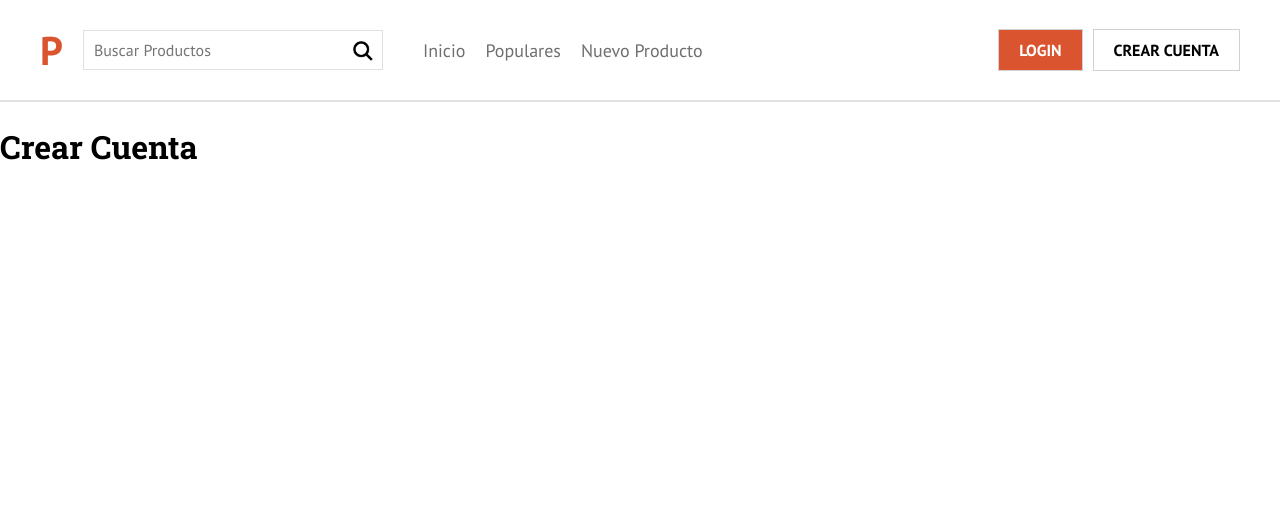
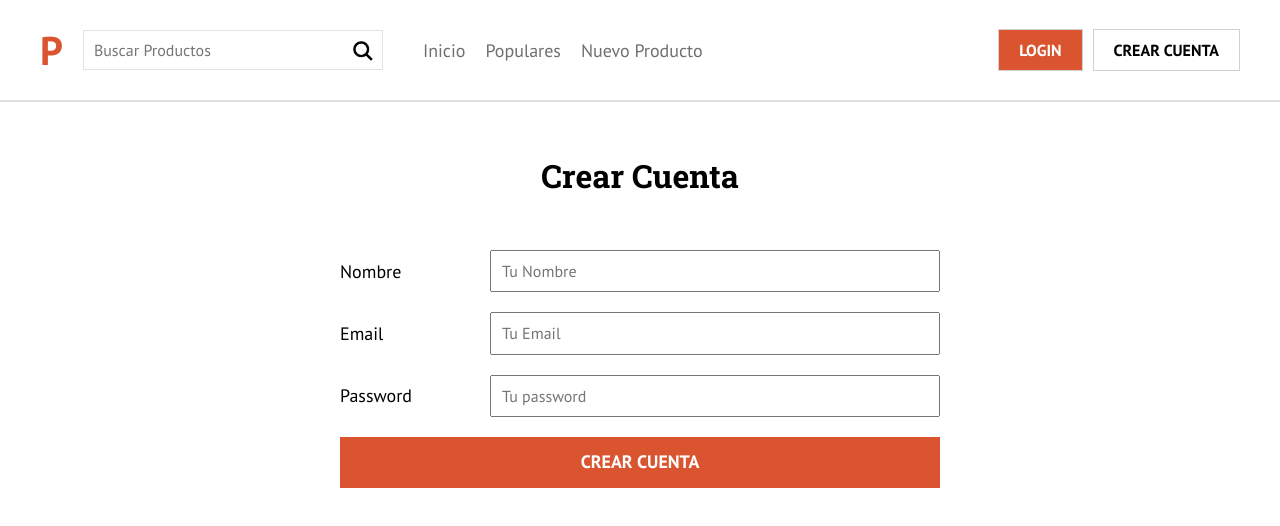
Before and after one commit to FranMolleda/next_producthunt, a Next.js app: page /crear-cuenta in a window 1280 px wide. Shown: the top 526 px of the page. Built offline with nearby package versions, Linux system fonts and the light colour scheme.

Commit message:
Iniciar sesion form created

```diff
--- a/components/layout/Layout.js
+++ b/components/layout/Layout.js
@@ -47,7 +47,6 @@ function Layout(props) {
 
           h3 {
             font-family: "PT Sans", sans-serif;
-            font-weight: 700;
           }
 
           ul {
--- /dev/null
+++ b/components/ui/Formulario.js
@@ -0,0 +1,40 @@
+import styled from "@emotion/styled";
+
+export const Formulario = styled.form`
+  max-width: 600px;
+  width: 95%;
+  margin: 5rem auto 0 auto;
+`;
+
+export const Campo = styled.div`
+  margin-bottom: 2rem;
+  display: flex;
+  align-items: center;
+
+  label {
+    flex: 0 0 150px;
+    font-size: 1.8rem;
+  }
+
+  input {
+    flex: 1;
+    padding: 1rem;
+  }
+`;
+
+export const InputSubmit = styled.input`
+  background-color: var(--naranja);
+  width: 100%;
+  padding: 1.5rem;
+  text-align: center;
+  color: #fff;
+  font-size: 1.8rem;
+  text-transform: uppercase;
+  border: none;
+  font-family: "PT Sans", sans-serif;
+  font-weight: 700;
+
+  &:hover {
+    cursor: pointer;
+  }
+`;
--- a/pages/crear-cuenta.js
+++ b/pages/crear-cuenta.js
@@ -1,10 +1,52 @@
+import React from "react";
+import { css } from "@emotion/core";
 import Layout from "../components/layout/Layout";
+import { Formulario, Campo, InputSubmit } from "../components/ui/Formulario";
 
 export default function CrearCuenta() {
   return (
     <div>
       <Layout>
-        <h1>Crear Cuenta</h1>
+        <>
+          <h1
+            css={css`
+              text-align: center;
+              margin-top: 5rem;
+            `}
+          >
+            Crear Cuenta
+          </h1>
+          <Formulario>
+            <Campo>
+              <label htmlFor="nombre">Nombre</label>
+              <input
+                type="text"
+                id="nombre"
+                placeholder="Tu Nombre"
+                name="nombre"
+              />
+            </Campo>
+            <Campo>
+              <label htmlFor="email">Email</label>
+              <input
+                type="text"
+                id="email"
+                placeholder="Tu Email"
+                name="email"
+              />
+            </Campo>
+            <Campo>
+              <label htmlFor="password">Password</label>
+              <input
+                type="password"
+                id="password"
+                placeholder="Tu password"
+                name="password"
+              />
+            </Campo>
+            <InputSubmit type="submit" value="Crear Cuenta" />
+          </Formulario>
+        </>
       </Layout>
     </div>
   );
--- a/styles/globals.css
+++ /dev/null
@@ -1,16 +0,0 @@
-html,
-body {
-  padding: 0;
-  margin: 0;
-  font-family: -apple-system, BlinkMacSystemFont, Segoe UI, Roboto, Oxygen,
-    Ubuntu, Cantarell, Fira Sans, Droid Sans, Helvetica Neue, sans-serif;
-}
-
-a {
-  color: inherit;
-  text-decoration: none;
-}
-
-* {
-  box-sizing: border-box;
-}
```
Also changed, not shown: styles/Home.module.css (deleted, +0 -116 lines).
